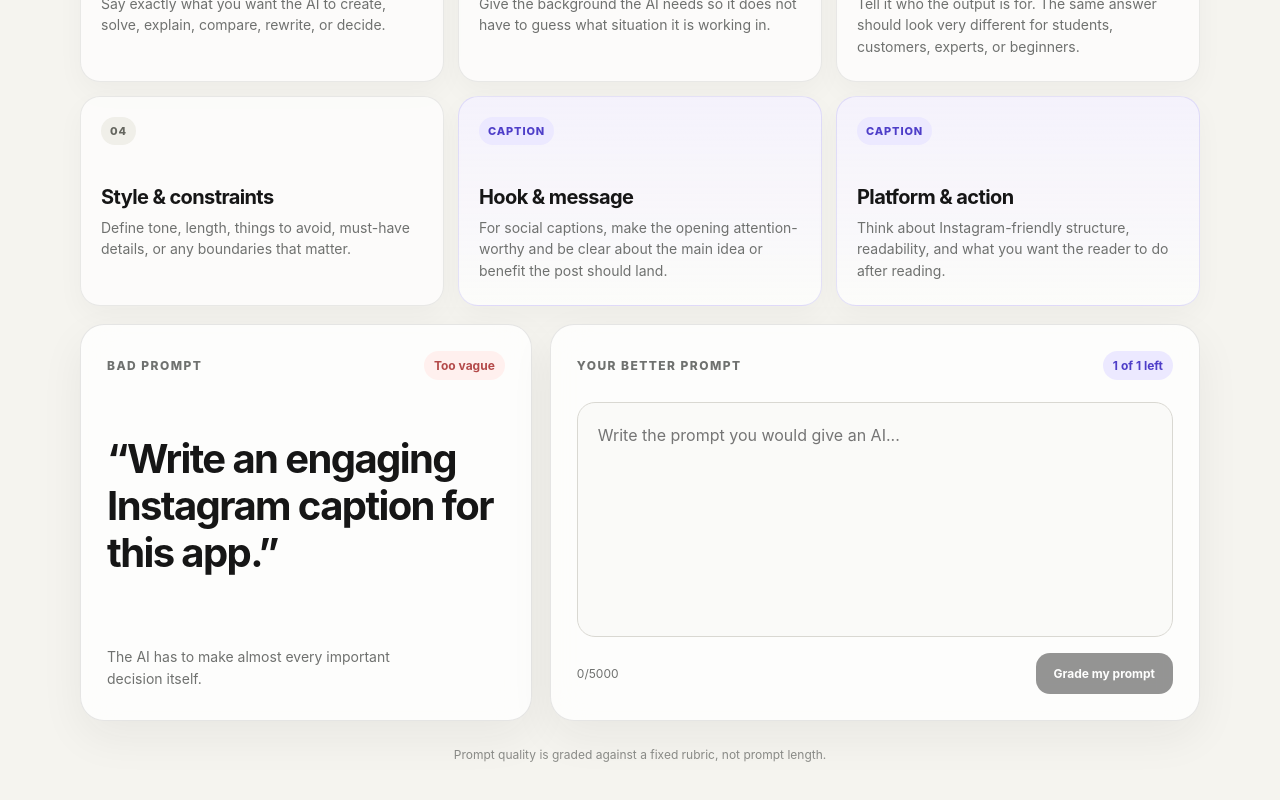
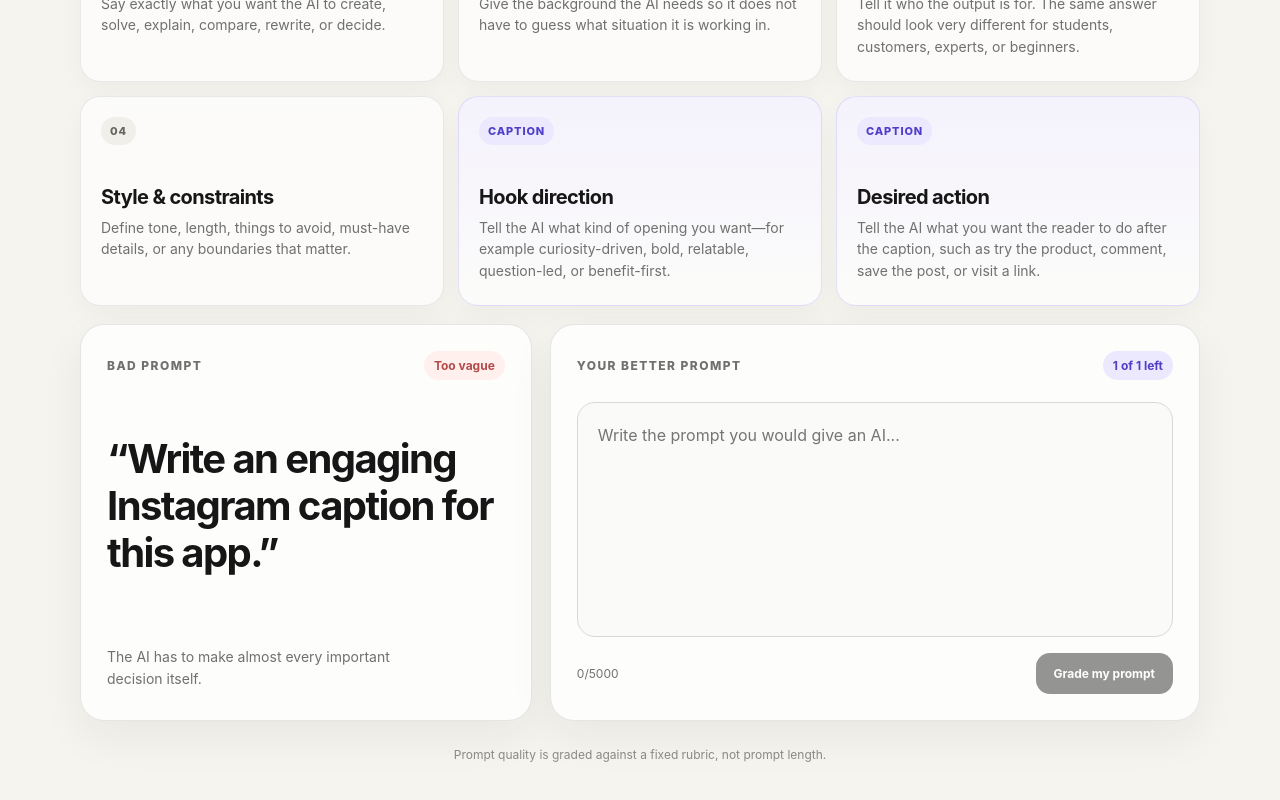
Before and after one commit to CyberZenithX/CRAFT-Prompt-Scorer, a Next.js app: page / in a window 1280 px wide. Shown: the part 943-1743 px from the top of the page. Built offline with nearby package versions, Linux system fonts and the light colour scheme.

Commit message:
Clarify caption-specific prompt guidance

```diff
--- a/app/page.tsx
+++ b/app/page.tsx
@@ -133,14 +133,14 @@ export default function Home() {
 
           <article className="guideCard captionCard">
             <span className="guideTag">CAPTION</span>
-            <h3>Hook & message</h3>
-            <p>For social captions, make the opening attention-worthy and be clear about the main idea or benefit the post should land.</p>
+            <h3>Hook direction</h3>
+            <p>Tell the AI what kind of opening you want—for example curiosity-driven, bold, relatable, question-led, or benefit-first.</p>
           </article>
 
           <article className="guideCard captionCard">
             <span className="guideTag">CAPTION</span>
-            <h3>Platform & action</h3>
-            <p>Think about Instagram-friendly structure, readability, and what you want the reader to do after reading.</p>
+            <h3>Desired action</h3>
+            <p>Tell the AI what you want the reader to do after the caption, such as try the product, comment, save the post, or visit a link.</p>
           </article>
         </div>
       </section>
```
